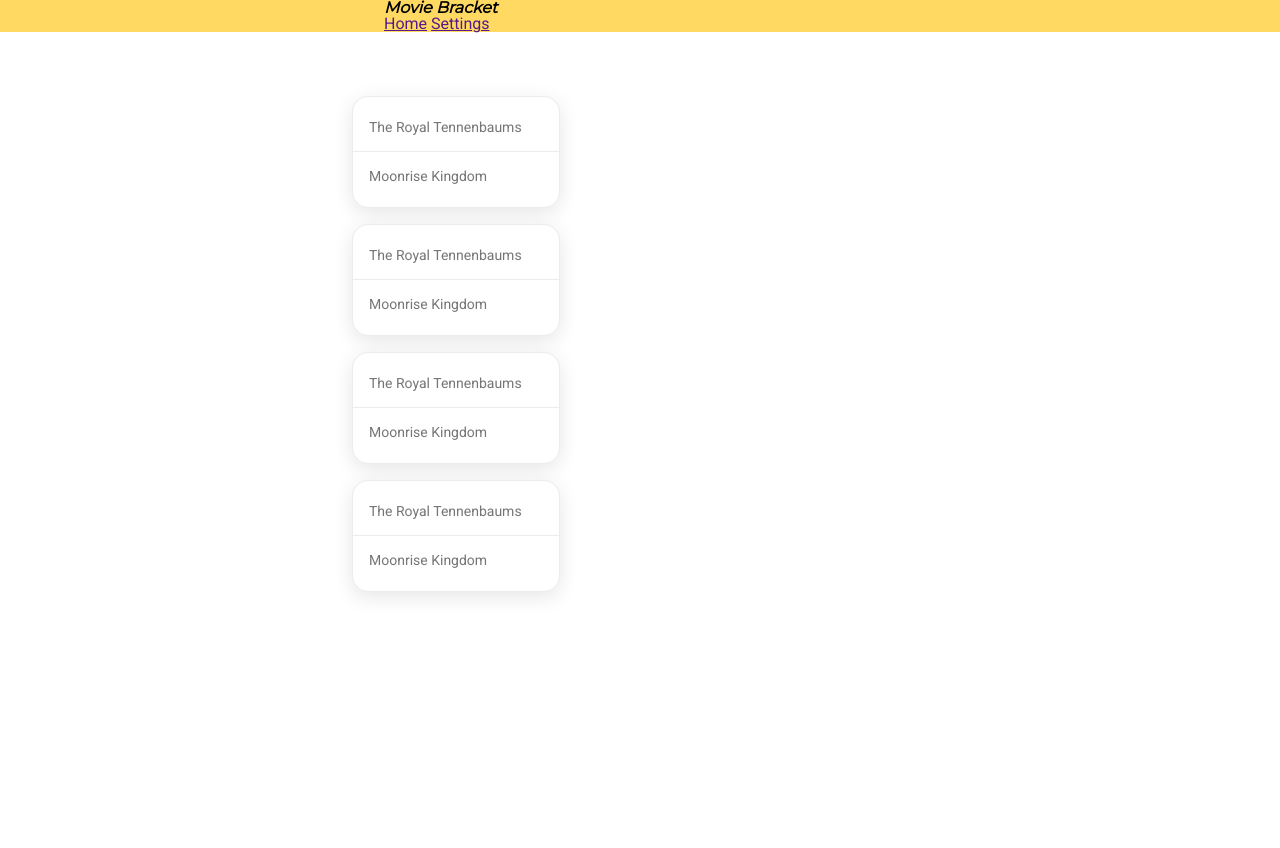
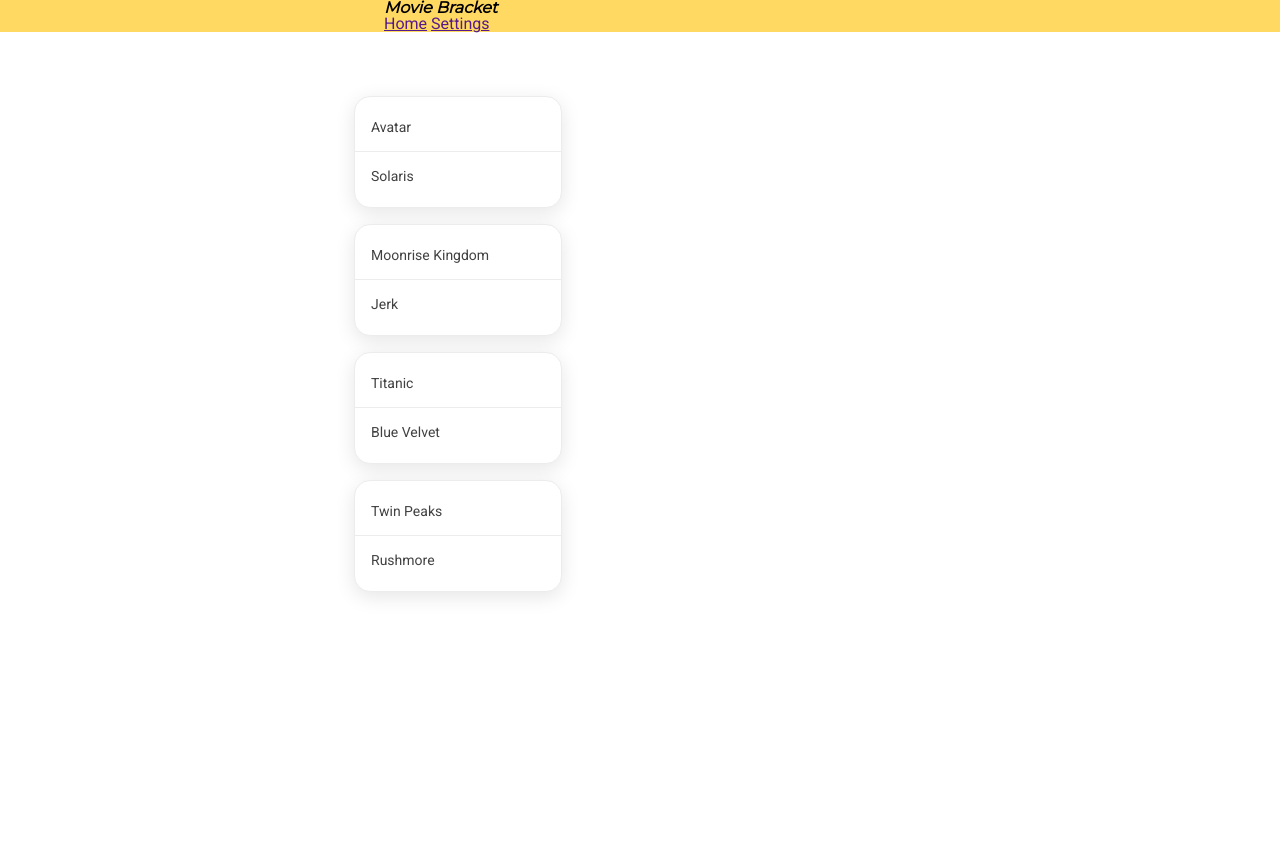
Before and after one commit to jrkolsby/MovieBracket, a Flask app: page / in a window 1280 px wide. Shown: the top 848 px of the page. Run offline with Flask 2, Linux system fonts and the light colour scheme.

Commit message:
feat: makeBracket

```diff
--- a/server.py
+++ b/server.py
@@ -1,8 +1,7 @@
 from flask import Flask, request, jsonify
 from flask import render_template
 
-from db.data import createMovie, createAward, createJoin
-from db.data import compareMovies
+from db.data import Award, getAwards
 
 app = Flask(__name__)
 
@@ -40,7 +39,14 @@ def compare():
     if '' in thisround:
         return error("Incomplete round")
 
-    results = [None] * (len(thisround)/2)
+    results = list(map(lambda m: { \
+            "name": m,
+            "awards": list(map(lambda a: { \
+                    "entity": a.entity,
+                    "name": a.name,
+                    "win": a.win
+                }, getAwards(m)))
+        }, thisround))
 
     return success(results)
 
--- a/static/css/style.css
+++ b/static/css/style.css
@@ -26,11 +26,13 @@ main {
 }
 
 .wrapper.wide {
-    max-width: 576px;
+    max-width: 588px;
+    padding: 0 8px;
 }
 
 .wrapper.narrow {
-    max-width: 512px;
+    max-width: 528px;
+    padding: 0 8px;
     text-align: left;
 }
 
@@ -120,7 +122,10 @@ main {
 
 .match input { padding: 16px; }
 
-.match .awards { padding: 0 16px; }
+.match .awards {
+    padding: 0 16px;
+    min-height: 16px;
+}
 
 .match hr {
     border-color: #ECECEC;
--- a/static/js/bracket.js
+++ b/static/js/bracket.js
@@ -1,18 +1,82 @@
 let preferences = ["Oscars", "Golden Globes"]
 
-let getResults = (round) => {
+let makeMatch = (matchA, matchB, edgeType) => {
+    nameA = matchA.name
+    nameB = matchB.name
 
-    $.post('/db/compare/', {round, preferences})
+    awardsA = matchA.awards
+    awardsB = matchB.awards
+
+    return '<div class="match ' + edgeType + '">' +
+        '<h4>' + nameA + '</h4>' +
+        '<div class="awards">' + awardsA.reduce((a, v) => (
+            a + ('<span class="' + v.entity + '"></span>')), '') +
+        '</div><hr/>' +
+        '<h4>' + nameB + '</h4>' +
+        '<div class="awards">' + awardsB.reduce((a, v) => (
+            a + ('<span class="' + v.entity + '"></span>')), '') +
+        '</div></div>'
+}
+
+let winner = (movieA, movieB) => {
+    return movieA.awards.length > movieB.awards.length ? movieA : movieB
+}
+
+let makeBracket = (round) => {
+    console.log('make bracket', round)
+
+    $(".col.left").empty()
+
+    let winners = []
+
+    for (i = 0; i < round.length; i += 2) {
+        movieA = round[i]
+        movieB = round[i+1]
+
+        next = winner(movieA, movieB)
+
+        winners.push(next)
+
+        edge = (i%4 == 2) ? "up right" : "down right";
+
+        $('.col.left').append(makeMatch(movieA, movieB, edge))
+    }
+
+    let helper = (round, carry) => {
+        for (i = 0; i < round.length; i += 2) {
+            movieA = round[i]
+            movieB = round[i+1]
+
+            next = winner(movieA, movieB)
+
+            winners.push(next)
+
+            edge = (i%4 == 2) ? "up right" : "down right";
+
+            $('.col.right').append(makeMatch(movieA, movieB, edge))
+        }
+    }
+    return helper(winners, [])
+}
+
+let getData = (round, success, error) => {
+    $.post('/db/compare/', {round})
     .done((data) => {
-        console.log(data);
+        if (data.type == "SUCCESS") {
+            success(data.payload)
+        } else {
+            error(data.payload)
+        }
     });
 }
 
 $(document).ready(() => {
     $("input").keydown((e) => {
         if (e.keyCode == 13) {
+
             let round = $("input").toArray().map(i => i.value);
-            getResults(round)
+
+            getData(round, makeBracket, alert)
         }
     });
 });
--- a/templates/index.html
+++ b/templates/index.html
@@ -26,24 +26,24 @@
         <div class="wrapper wide">
             <div class="col left">
                 <div class="match input">
-                    <input type="text" placeholder="The Royal Tennenbaums">
+                    <input value='Avatar' type="text" placeholder="The Royal Tennenbaums">
                     <hr/>
-                    <input type="text" placeholder="Moonrise Kingdom">
+                    <input value='Solaris' type="text" placeholder="Moonrise Kingdom">
                 </div>
                 <div class="match input">
-                    <input type="text" placeholder="The Royal Tennenbaums">
+                    <input value='Moonrise Kingdom' type="text" placeholder="The Royal Tennenbaums">
                     <hr/>
-                    <input type="text" placeholder="Moonrise Kingdom">
+                    <input value='Jerk' type="text" placeholder="Moonrise Kingdom">
                 </div>
                 <div class="match input">
-                    <input type="text" placeholder="The Royal Tennenbaums">
+                    <input value='Titanic' type="text" placeholder="The Royal Tennenbaums">
                     <hr/>
-                    <input type="text" placeholder="Moonrise Kingdom">
+                    <input value='Blue Velvet' type="text" placeholder="Moonrise Kingdom">
                 </div>
                 <div class="match input">
-                    <input type="text" placeholder="The Royal Tennenbaums">
+                    <input value='Twin Peaks' type="text" placeholder="The Royal Tennenbaums">
                     <hr/>
-                    <input type="text" placeholder="Moonrise Kingdom">
+                    <input value='Rushmore' type="text" placeholder="Moonrise Kingdom">
                 </div>
             </div>
             <div class="col right">
```
Also changed, not shown: 3 other files.
